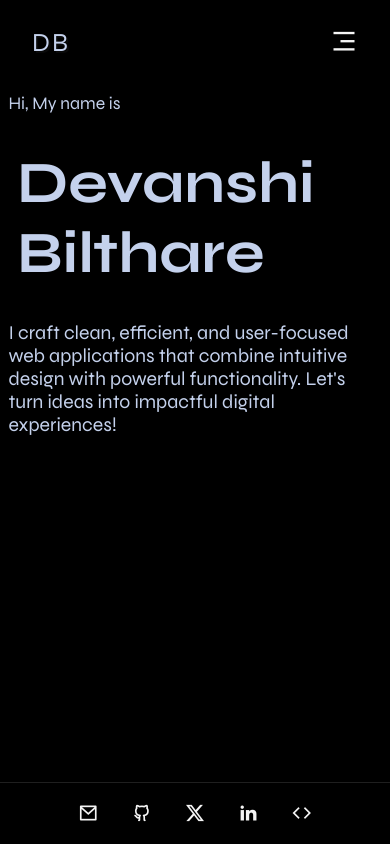
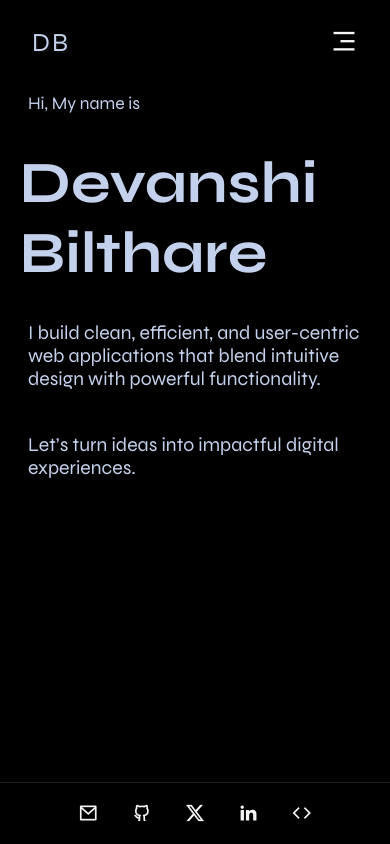
Before and after one commit to Devanshi-Bilthare/Portfolio, a React (Create React App) app: page / in a window 390 px wide. Built offline with nearby package versions, Linux system fonts and the light colour scheme; a web font is replaced by a local one.

Commit message:
added description in home page

```diff
--- a/src/Pages/Home/Home.css
+++ b/src/Pages/Home/Home.css
@@ -1,46 +1,54 @@
-.page1{
+.page1 {
     width: 100%;
     height: 90vh;
     display: flex;
     justify-content: space-between;
+    padding-left: 5%;
+    padding-right: 5%;
+    box-sizing: border-box; /* important so padding doesn’t increase width */
 }
 
-.page1 .intro{
+.page1 .intro {
     width: 60%;
     margin-top: 20vh;
 }
 
-.intro p{
+.intro p {
     font-size: 30px;
 }
 
-.page1 .intro h2{
+.page1 .intro h2 {
     font-size: 5vw;
-    margin:3vh 0 0 2vh;
+    margin: 3vh 0 0 2vh;
 }
 
-.page1 .intro .para{
+.page1 .intro .para {
     font-size: 1.7vw;
-    font-weight: 100px;
-    margin:3vh 6vw 0 0;
+    /* font-weight: 100px;  <-- invalid value, maybe you meant font-weight: 100? */
+    font-weight: 100;
+    margin: 3vh 6vw 0 0;
 }
 
-@media (max-width:600px) {
-    .page1{
-        padding: 0;
+@media (max-width: 600px) {
+    .page1 {
+        padding-left: 5%;
+        padding-right: 5%;
         margin: 0;
     }
-    .page1 .intro{
+
+    .page1 .intro {
         padding: 0;
         width: 100%;
         margin-top: 10vh;
     }
 
-   .page1 .intro h2{
+    .page1 .intro h2 {
         font-size: 15vw;
+        margin-left: 0; /* remove 2vh left margin on small screens */
     }
 
-    .page1 .intro .para{
+    .page1 .intro .para {
         font-size: 5vw;
+        margin-right: 0; /* remove 6vw right margin on small screens */
     }
 }
--- a/src/Pages/Home/Home.jsx
+++ b/src/Pages/Home/Home.jsx
@@ -9,7 +9,11 @@ const Home = () => {
     <div className="intro">
         <p>Hi, My name is</p>
         <h2>Devanshi Bilthare</h2>
-        <p className="para">  I craft clean, efficient, and user-focused web applications that combine intuitive design with powerful functionality. Let's turn ideas into impactful digital experiences!</p>
+        <p className="para"> I build clean, efficient, and user-centric web applications that blend intuitive design with powerful functionality.
+
+
+</p>
+<p className='para'>Let’s turn ideas into impactful digital experiences.</p>
     </div>
 </div>
   <Footer/>
```
